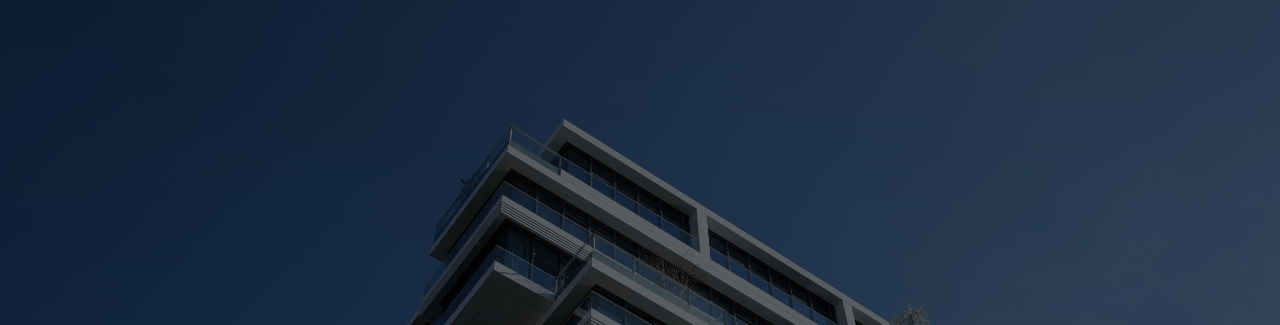
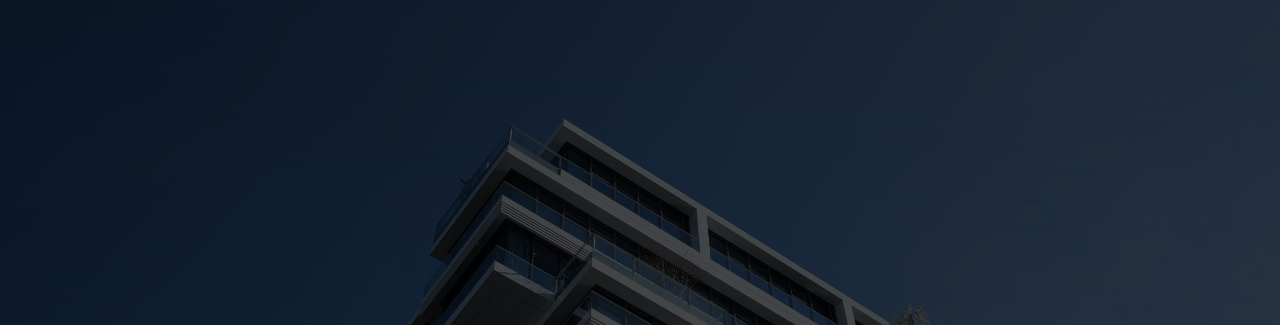
Before and after one commit to JamesPStephens/SPIGroup, a plain HTML site: page index.html in a window 1280 px wide. Shown: the top 325 px of the page. Drawn offline with nearby package versions, Linux system fonts and the light colour scheme.

Commit message:
background color changes

```diff
--- a/res/css/style.css
+++ b/res/css/style.css
@@ -123,10 +123,10 @@ header {
     justify-content: center;
     height: 100vh;
     background-image: url("img/headerBG.jpg");
-    background-image: -webkit-gradient(linear, left top, left bottom, from(rgba(0, 0, 0, 0.6)), to(rgba(0, 0, 0, 0.6))), url('img/headerBG.jpg');
-    background-image: -webkit-linear-gradient(rgba(0, 0, 0, 0.6), rgba(0, 0, 0, 0.6)), url('img/headerBG.jpg');
-    background-image: -o-linear-gradient(rgba(0, 0, 0, 0.6), rgba(0, 0, 0, 0.6)), url('img/headerBG.jpg');
-    background-image: linear-gradient(rgba(0, 0, 0, 0.6), rgba(0, 0, 0, 0.6)), url('img/headerBG.jpg');
+    background-image: -webkit-gradient(linear, left top, left bottom, from(rgba(0, 0, 0, 0.7)), to(rgba(0, 0, 0, 0.7))), url('img/headerBG.jpg');
+    background-image: -webkit-linear-gradient(rgba(0, 0, 0, 0.7), rgba(0, 0, 0, 0.7)), url('img/headerBG.jpg');
+    background-image: -o-linear-gradient(rgba(0, 0, 0, 0.7), rgba(0, 0, 0, 0.7)), url('img/headerBG.jpg');
+    background-image: linear-gradient(rgba(0, 0, 0, 0.7), rgba(0, 0, 0, 0.7)), url('img/headerBG.jpg');
     background-size: cover;
     background-attachment: fixed;
     color: rgb(255, 255, 255);
```
